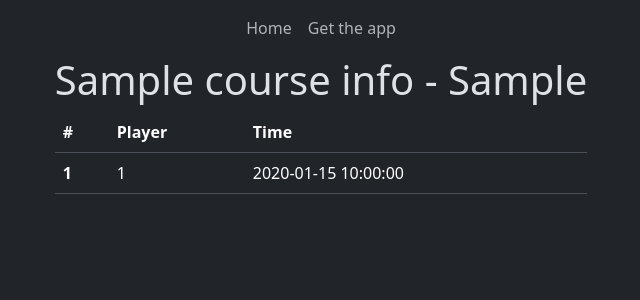
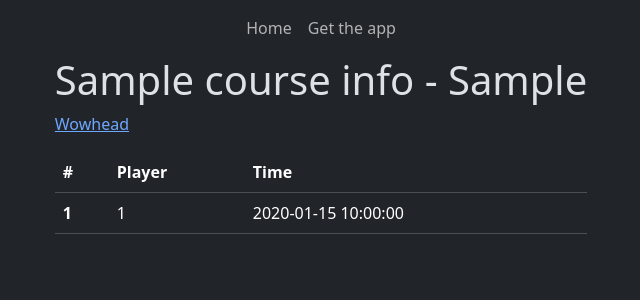
Before and after one commit to zack-hill/skyriding-race-leaderboards, a Flask app: template webapp/templates/leaderboard.html in a window 1280 px wide. Shown: the top 300 px of the page, without its empty margins (319-959 px from the left). Run offline with Flask 3, Linux system fonts and the light colour scheme; the template is opened without the code that fills it: most values are stand-ins (such as "Sample title", 1, 10 or a date in 2020); some libraries are stand-ins or nearby versions.

Commit message:
Update formatting for wowhead links

```diff
--- a/webapp/main.py
+++ b/webapp/main.py
@@ -71,7 +71,7 @@ def course_leaderboard():
         course_times_disp.append(course_time_disp)
     course_info = all_course_info.get(course_id)
     if course_info is None:
-        course_info = CourseInfo(course_id, course_id, "")
+        course_info = CourseInfo(course_id, course_id, "", 0)
     return render_template(
         "leaderboard.html",
         course_info=course_info,
--- a/webapp/templates/get-the-app.html
+++ b/webapp/templates/get-the-app.html
@@ -35,6 +35,9 @@
         ui (<code>/reloadui</code>).
       </li>
       <li>
+        Make sure to log on to all of your characters to upload all race times on your account.
+      </li>
+      <li>
         After doing one of these, go to the <a href="{{url_for('index')}}">Home</a>
         page to confirm that your data has been uploaded
       </li>
--- a/webapp/templates/index.html
+++ b/webapp/templates/index.html
@@ -16,9 +16,7 @@
         <br />{{course_record.course_type}}
       </th>
       <td>
-        <a
-          href="https://www.wowhead.com/quest={{course_record.quest_id}}"
-        >
+        <a href="https://www.wowhead.com/quest={{course_record.quest_id}}">
           Link
         </a>
       </td>
--- a/webapp/templates/leaderboard.html
+++ b/webapp/templates/leaderboard.html
@@ -1,17 +1,22 @@
 {% extends "layout.html" %} {% block content %}
 <div class="row justify-content-center">
   <div class="col-auto">
-    <h1>{{course_info.race_name}} - {{course_info.course_type}}</h2>
+    <h1>{{course_info.race_name}} - {{course_info.course_type}}</h1>
+    <p>
+      <a href="https://www.wowhead.com/quest={{course_info.quest_id}}">
+        Wowhead
+      </a>
+    </p>
     <table class="table">
       <th scope="col">#</th>
       <th scope="col">Player</th>
       <th scope="col">Time</th>
       {%for course_time in course_times%}
-        <tr>
-          <th scope="row">{{loop.index}}</th>
-          <td>{{course_time.user_id}}</td>
-          <td>{{course_time.time_disp}}</td>
-        </tr>
+      <tr>
+        <th scope="row">{{loop.index}}</th>
+        <td>{{course_time.user_id}}</td>
+        <td>{{course_time.time_disp}}</td>
+      </tr>
       {%endfor%}
     </table>
   </div>
```
